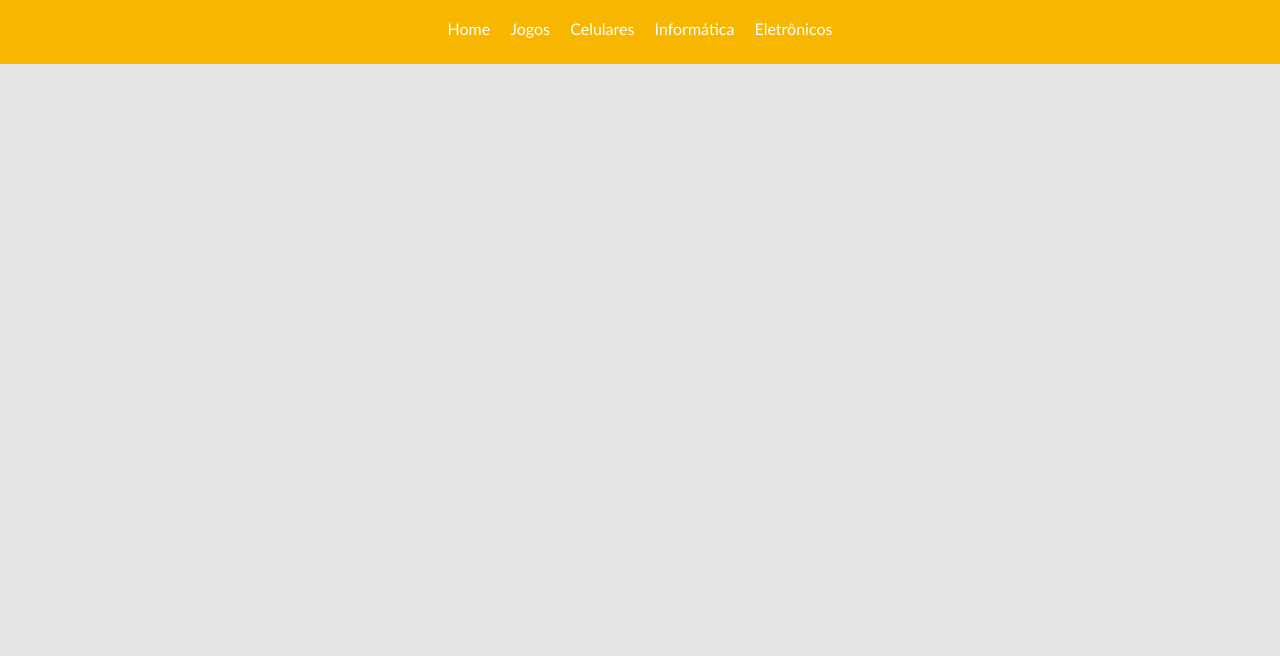
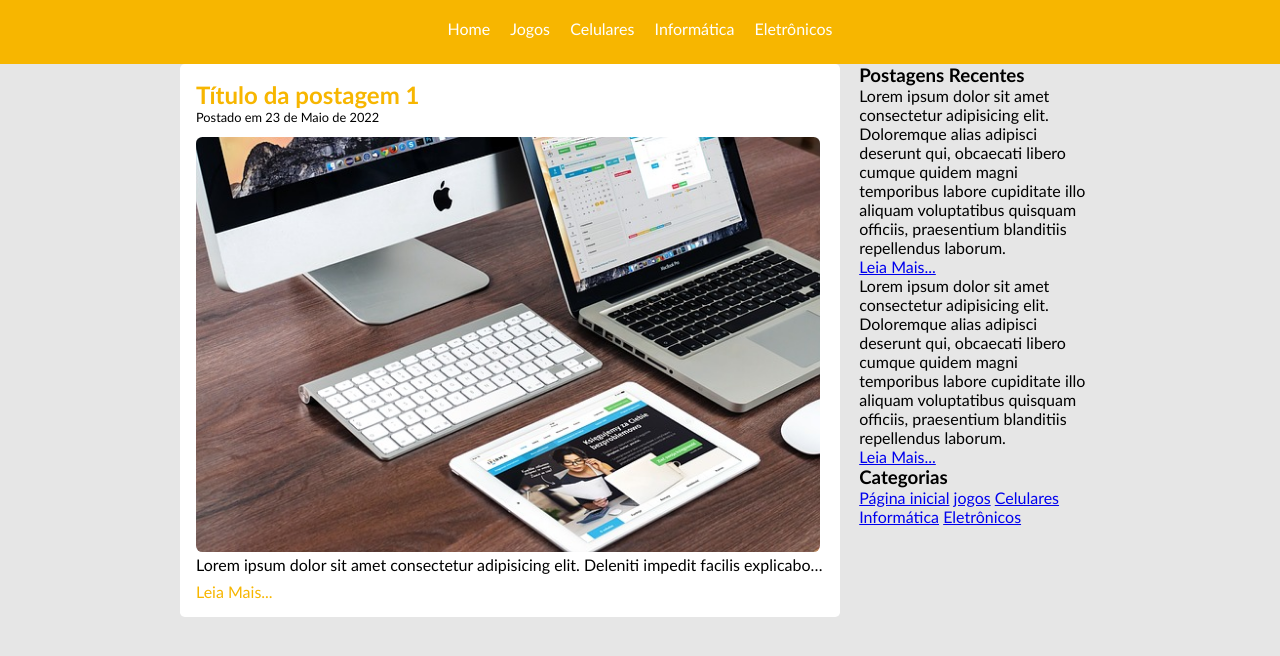
Before and after one commit to AnaluzSantos/BisonhoBlog, a plain HTML site: page index.html in a window 1280 px wide. Shown: the part 68-724 px from the top of the page. Drawn offline with Linux system fonts and the light colour scheme.

Commit message:
Add files via upload

```diff
--- a/css/style.css
+++ b/css/style.css
@@ -37,3 +37,59 @@ body{
     color:#f7b600;
     border-radius: 0.7rem;
 }
+
+#area-principal{
+    width: 57.5rem;
+    margin: 0 auto;
+    display: flex;
+    flex-wrap: wrap;
+}
+
+#area-postagens{
+    width: 41.25rem;
+}
+
+#area-lateral{
+    width: 15rem;
+    margin-left: 1.2rem;
+}
+
+.postagem{
+    padding: 1rem;
+    background-color: #fff;
+    border-radius: 0.3rem;
+}
+
+.postagem-imagem{
+    width: 39rem;
+    border-radius: 0.4rem;
+}
+
+.postagem-titulo{
+    color: #f7b600;
+}
+
+.postagem-data{
+    font-size: 0.8rem;
+    display: block;
+    padding-bottom: 0.8rem;
+}
+
+.postagem p{
+    white-space: nowrap;
+    overflow: hidden;
+    text-overflow: ellipsis;
+    margin-bottom: 0.5rem;
+}
+
+.postagem a{
+    text-decoration: none;
+}
+
+.postagem a:visited,.postagem a:link{
+    color: #f7b600;
+}
+
+.postagem a:hover{
+    text-decoration: underline;
+}
--- a/index.html
+++ b/index.html
@@ -11,13 +11,12 @@
     <!--ÁREA DE NAVEGAÇÃO-->
     <!--INÍCIO DO HEADER-->
     <header id="area-cabecalho">
-        <!--INÍCIO DIV LOGO DO NOME BISONHO BLOG-->
+        <!--LOGO DO NOME BISONHO BLOG-->
         <div id="area-logo">
-            <h1 class="logo">
-                Bisonho<span><span class="logo-branco">Blog</span></span>
-            </h1>
+            <h1 class="logo">Bisonho<span><span class="logo-branco">Blog</span></span> </h1>
         </div>
-        <!--FIM DA DIV LOGO DO NOME BISONHO BLOG-->
+        <!--FIM - LOGO BISONHO-->
+        <!--INÍCIO DA NAVBAR - LINKS DO CABEÇALHO-->
         <nav id="area-menu">
             <a href="index.html">Home</a>
             <a href="jogos.html">Jogos</a>
@@ -28,5 +27,49 @@
         <!--FIM DA NAV - LINKS DO CABEÇALHO-->
     </header>
     <!--FIM DO HEADER-->
+    <!--INICIO DO CONTEÚDO PRINCIPAL DO SITE-->
+    <main id="area-principal">
+        <section id="area-postagens">
+            <!--INICIO DO ARTICLE - TITULO, IMG E TEXTO-->
+            <!--INICIO - POSTAGEM ARTICLE 01-->
+            <article class="postagem">
+                <h2 class="postagem-titulo">Título da postagem 1</h2>
+                <span class="postagem-data">Postado em 23 de Maio de 2022</span>
+                <img src="./img/imagem2.jpg" alt="" class="postagem-imagem">
+                <p>Lorem ipsum dolor sit amet consectetur adipisicing elit. Deleniti impedit facilis explicabo unde consequuntur mollitia quam doloribus, provident deserunt harum, repellat earum vel ipsa hic quisquam voluptate rem? Nesciunt, eum?</p>
+                <a href="#">Leia Mais...</a>
+            </article>
+            <!--FIM - POSTAGEM ARTICLE 01-->
+            <!--FIM DO ARTICLE - TITULO, IMG E TEXTO-->
+        </section>
+        <!--INICIO ASIDE - BARRA LATERAL-->
+        <aside id="area-lateral">
+            <!--INICIO - POSTAGEM LATERAL ARTICLE 01-->
+            <article class="conteudo-lateral">
+                <h3 class="conteudo-lateral-titulo">Postagens Recentes</h3>
+                <div class="texto-postagem-lateral">
+                    <p>Lorem ipsum dolor sit amet consectetur adipisicing elit. Doloremque alias adipisci deserunt qui, obcaecati libero cumque quidem magni temporibus labore cupiditate illo aliquam voluptatibus quisquam officiis, praesentium blanditiis repellendus laborum.</p>
+                <a href="#">Leia Mais...</a>
+                </div>
+                <div class="texto-postagem-lateral">
+                    <p>Lorem ipsum dolor sit amet consectetur adipisicing elit. Doloremque alias adipisci deserunt qui, obcaecati libero cumque quidem magni temporibus labore cupiditate illo aliquam voluptatibus quisquam officiis, praesentium blanditiis repellendus laborum.</p>
+                <a href="#">Leia Mais...</a>
+                </div>
+                </article>
+                <article class="conteudo-lateral">
+                    <h3 class="conteudo-lateral-titulo">Categorias</h3>
+                    <nav class="navegacao-lateral">
+                        <a href="index.html">Página inicial</a>
+                        <a href="jogos.html">jogos</a>
+                        <a href="celulares.html">Celulares</a>
+                        <a href="informatica.html">Informática</a>
+                        <a href="eletronicos.html">Eletrônicos</a>
+                    </nav>
+                </article>
+            <!--FIM - POSTAGEM LATERAL ARTICLE 01-->
+        </aside>
+        <!--FIM ASIDE - BARRA LATERAL-->
+    </main>
+    <!--FIM DO CONTEÚDO PRINCIPAL DO SITE-->
 </body>
 </html>
```
Also changed, not shown: img/imagem1.jpg (added), img/imagem2.jpg (added), img/imagem3.jpg (added), img/imagem4.jpg (added), img/imagem5.jpg (added).
